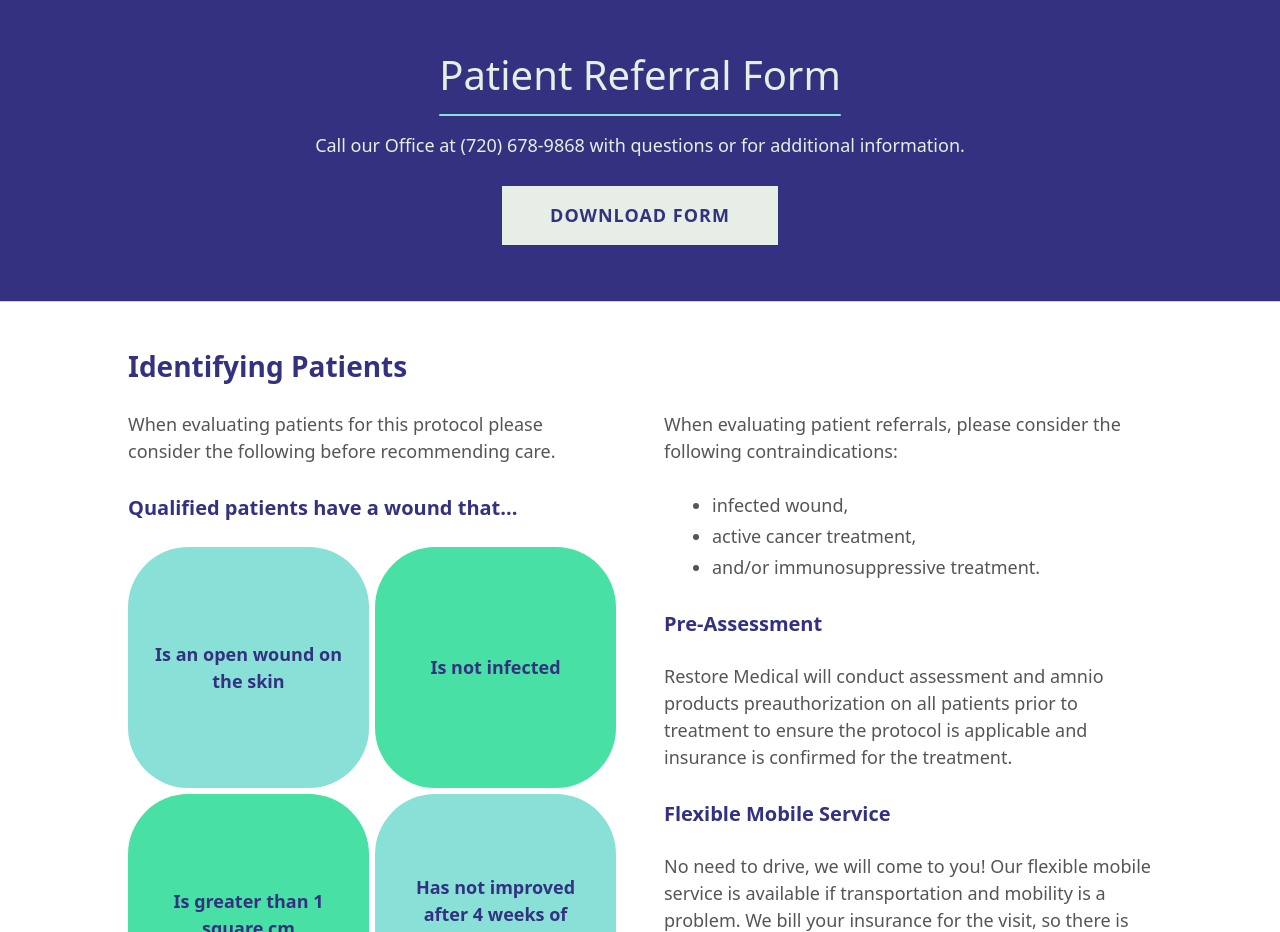
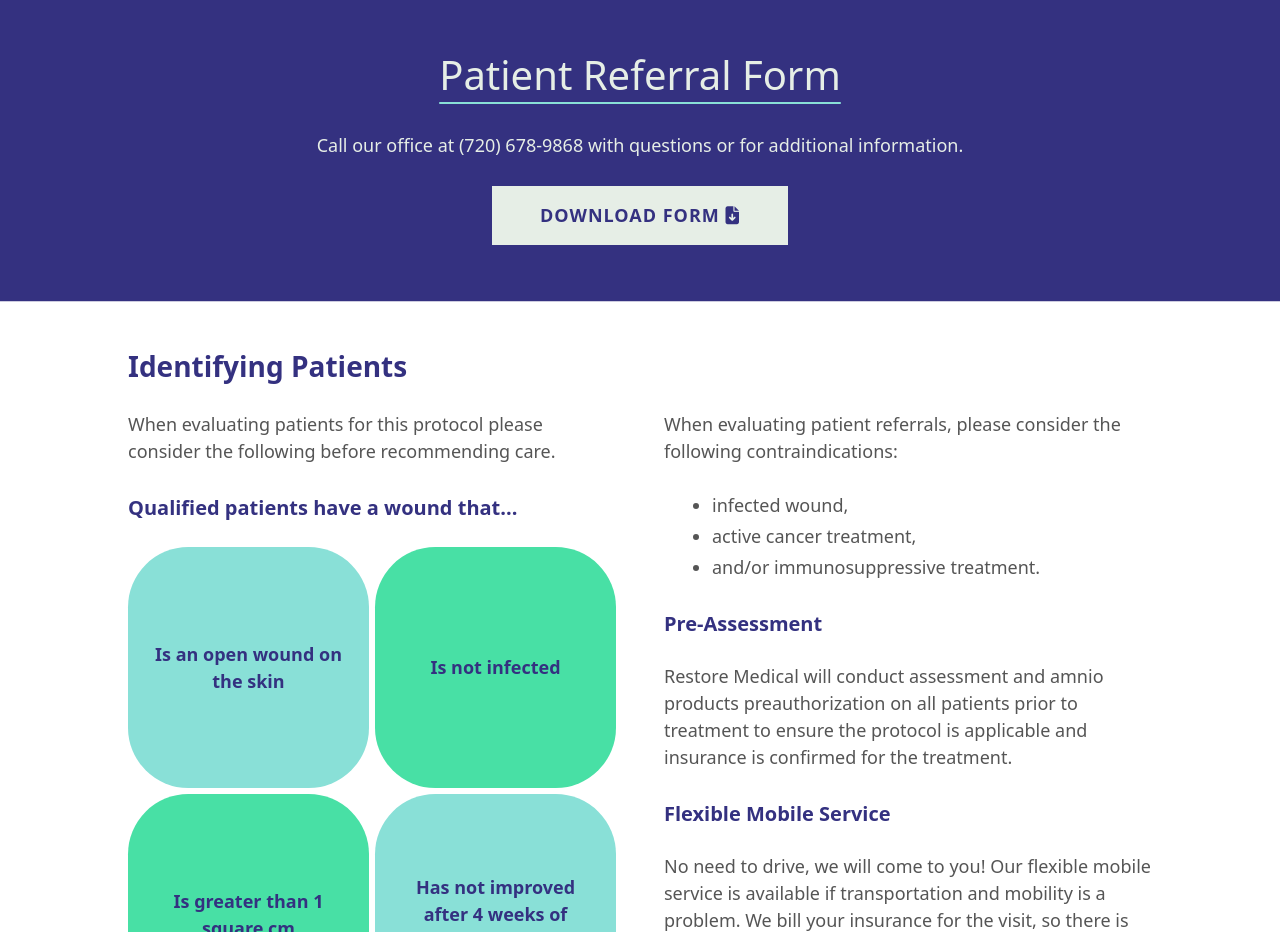
Before and after one commit to bmehder/restore-wound-care, a SvelteKit app: page /referring-providers in a window 1280 px wide. Shown: the part 1020-1952 px from the top of the page. Built offline with nearby package versions, Linux system fonts and the light colour scheme.

Commit message:
changed gap size on team route

```diff
--- /dev/null
+++ b/src/lib/icons/Download.svelte
@@ -0,0 +1 @@
+<i class="fa-sharp fa-solid fa-file-arrow-down"></i>
--- a/src/lib/styles/app.css
+++ b/src/lib/styles/app.css
@@ -167,6 +167,7 @@ ul {
   inset: 0;
   border: 0;
 }
+
 .auto-hyphen {
   hyphens: auto;
 }
--- a/src/lib/styles/theme.css
+++ b/src/lib/styles/theme.css
@@ -99,7 +99,7 @@ textarea {
   text-decoration: underline;
   text-decoration-color: var(--alt-one);
   text-decoration-thickness: 2px;
-  text-underline-offset: var(--size);
+  text-underline-offset: var(--half-size);
 }
 
 /* Layout */
--- a/src/routes/referring-providers/+page.svelte
+++ b/src/routes/referring-providers/+page.svelte
@@ -1,6 +1,7 @@
 <script>
   import Qualified from './Qualified.svelte'
   import CTA from '$lib/CTA.svelte'
+  import Download from '$lib/icons/Download.svelte'
 </script>
 
 <svelte:head>
@@ -53,10 +54,10 @@
 
 <CTA>
   <p class="h1 underline">Patient Referral Form</p>
-  <p>
-    Call our Office at (720) 678-9868 with questions or for additional information.
+  <p class="balance">
+    Call our office at (720) 678-9868 with questions or for additional information.
   </p>
-  <a class="button" href="/referral-form_v3-restore-wound-care.docx">Download Form</a>
+  <a class="button" href="/referral-form_v3-restore-wound-care.docx">Download Form <Download /></a>
 </CTA>
 
 <section class="flow">
--- a/src/routes/team/+page.svelte
+++ b/src/routes/team/+page.svelte
@@ -22,6 +22,6 @@
 <style>
   ul {
     display: grid;
-    gap: var(--double-size);
+    gap: var(--size);
   }
 </style>
--- a/svelte.config.js
+++ b/svelte.config.js
@@ -3,9 +3,6 @@ import adapter from '@sveltejs/adapter-auto';
 /** @type {import('@sveltejs/kit').Config} */
 const config = {
 	kit: {
-		env: {
-			dir: './'
-		},
 		// adapter-auto only supports some environments, see https://kit.svelte.dev/docs/adapter-auto for a list.
 		// If your environment is not supported or you settled on a specific environment, switch out the adapter.
 		// See https://kit.svelte.dev/docs/adapters for more information about adapters.
```
